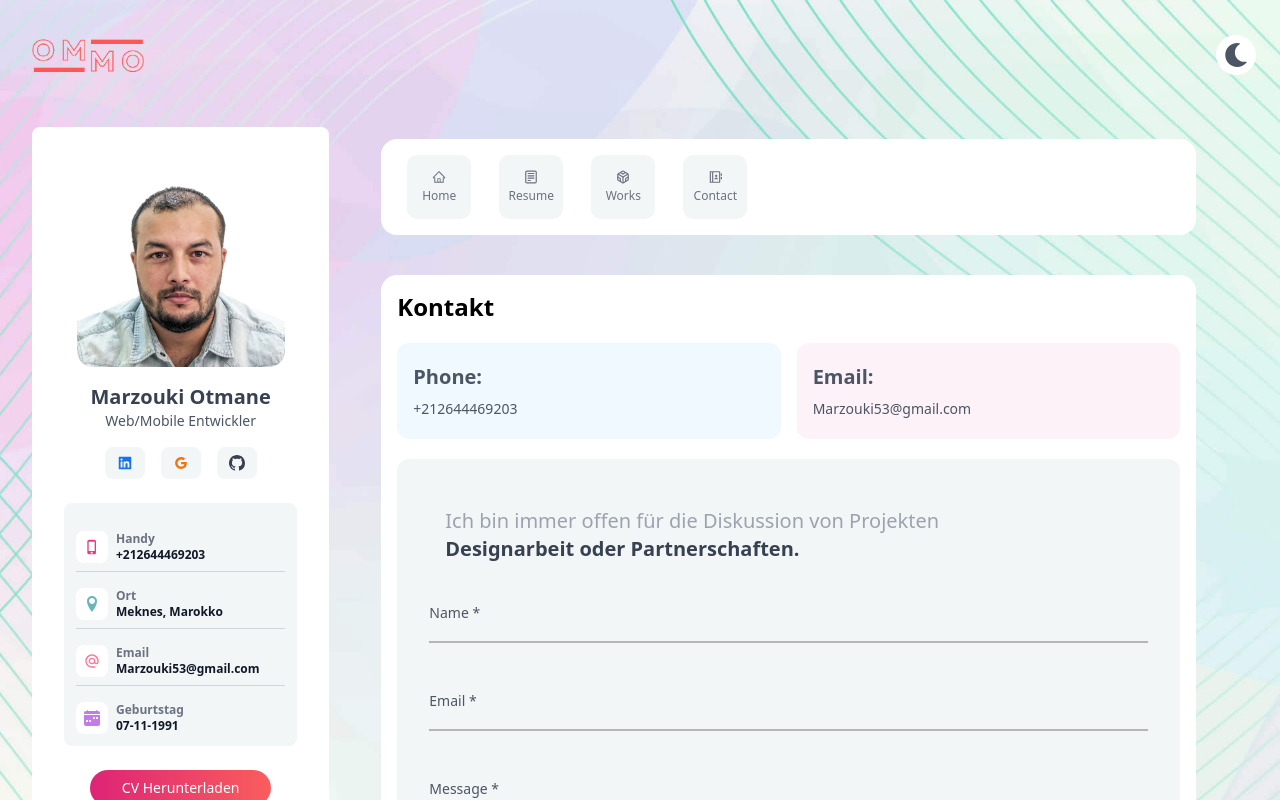
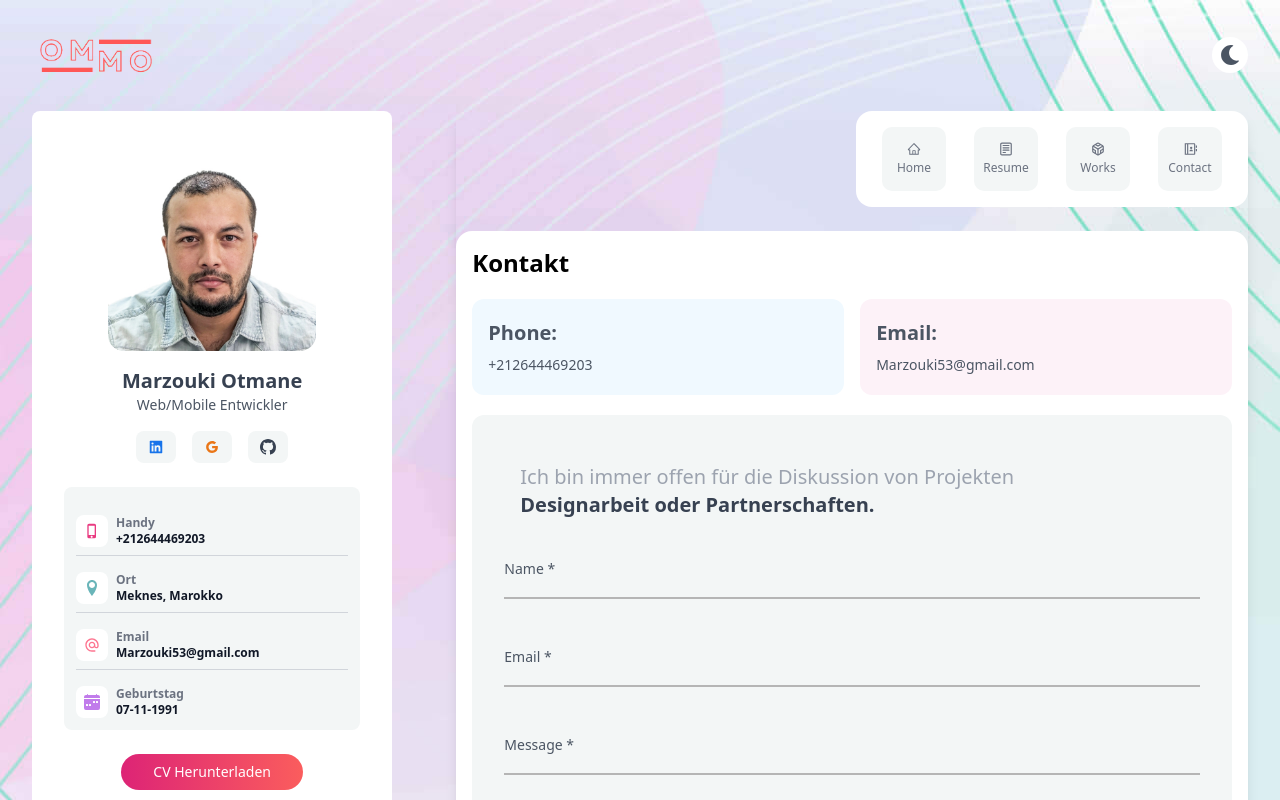
Before and after one commit to Otmanmarzouki/Portfolio-NextjsProjekt, a Next.js app: page /contact in a window 1280 px wide. Shown: the top 800 px of the page. Built offline with nearby package versions, Linux system fonts and the light colour scheme.

Commit message:
"Refactor Layout component: update CSS classes, simplify theme toggle button, and reorganize layout structure."

```diff
--- a/components/Layout/index.jsx
+++ b/components/Layout/index.jsx
@@ -22,29 +22,23 @@ export default function Layout({ children }) {
   };
 
   return (
-    <div
-      className={`flex min-h-screen text-white transition-colors duration-300 ${
-        isDarkMode ? "bg-cover bg-center bg-no-repeat bg-dark" : "bg-cover bg-center bg-no-repeat bg-light"
-      }`}
-    >
-      <div className="flex flex-col w-full gap-4">
-        <header className="flex flex-row w-full items-center justify-between p-6">
+    <div className={`flex min-h-screen transition-colors duration-300 ${isDarkMode ? "bg-dark text-white" : "bg-light text-gray-900"}`}>
+      <div className="flex flex-col w-full max-w-screen-xl mx-auto px-4 lg:px-8">
+        <header className="flex items-center justify-between py-6">
           <Logo />
           <button
             onClick={toggleTheme}
-            className="p-2 rounded-full h-10 w-10 bg-white"
+            className="p-2 rounded-full bg-white dark:bg-gray-800 dark:text-white text-gray-600 hover:text-yellow-400"
           >
-            {isDarkMode ? (
-              <FaSun className="text-yellow-400" size={24} />
-            ) : (
-              <FaMoon className="text-gray-600" size={24} />
-            )}
+            {isDarkMode ? <FaSun size={20} /> : <FaMoon size={20} />}
           </button>
         </header>
-        <div className="flex mx-8">
-          <Sidebar />
-          <main className="flex flex-col gap-10 p-3 lg:mx-10 w-full">
-            <Header />
+        <div className="flex flex-col lg:flex-row gap-6 w-full">
+          <Sidebar className="lg:w-1/4 w-full" />
+          <main className="flex flex-col w-full gap-6  lg:w-3/4 lg:ml-10  rounded-lg shadow-lg">
+            <div className="flex justify-end w-full">
+              <Header />
+            </div>
             {children}
           </main>
         </div>
```
